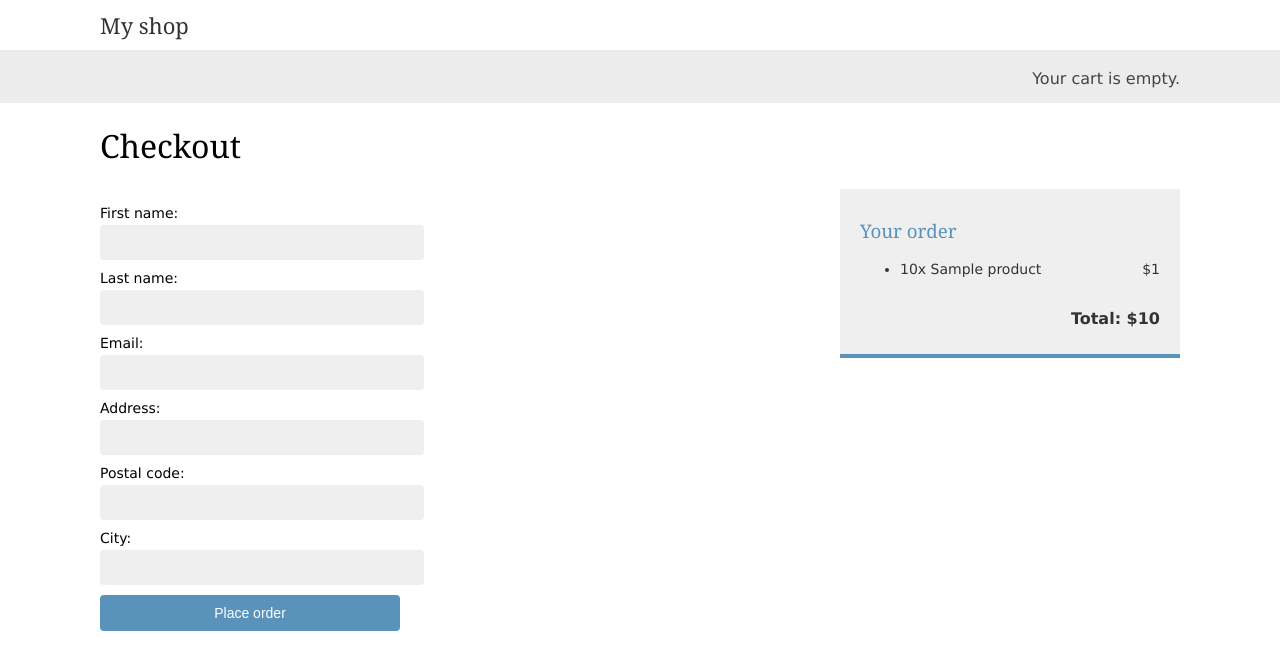
After one commit to codingEzio/code_py_bookreview_django2_by_example, a Django app: template djbShopNew/myshop/templates/orders/order/create.html in a window 1280 px wide. The commit adds this page. Shown: the top 670 px of the page. Run offline with Django 3.2, Linux system fonts and the light colour scheme; tables that the repository leaves empty hold one stand-in row (values such as "Sample post"); the template is opened without the code that fills it: values that come from a table or form of the project are taken from there, most other values are stand-ins (such as "Sample title", 1, 10 or a date in 2020); some libraries are stand-ins or nearby versions.

Commit message:
Add template for view 'order_create' (fill out & done)

```diff
--- a/djbShopNew/myshop/templates/cart/detail.html
+++ b/djbShopNew/myshop/templates/cart/detail.html
@@ -66,6 +66,8 @@ Your shopping cart
     <a href="{% url 'shop:product_list' %}" class="button light">
         Continue shopping
     </a>
-    <a href="#" class="button">Checkout</a>
+    <a href="{% url 'orders:order_create' %}" class="button">
+        Checkout
+    </a>
 </p>
 {% endblock content %}
--- /dev/null
+++ b/djbShopNew/myshop/templates/orders/order/create.html
@@ -0,0 +1,27 @@
+{% extends 'shop/base.html' %}
+
+{% block title %}
+    Checkout
+{% endblock title %}
+
+{% block content %}
+    <h1>Checkout</h1>
+
+    <div class="order-info">
+        <h3>Your order</h3>
+        <ul>
+            {% for cart_inst in cart_session %}
+            <li>
+                {{ cart_inst.quantity }}x {{ cart_inst.product.name }}
+                <span>${{ cart_inst.total_price }}</span>
+            </li>
+            {% endfor %}
+        </ul>
+        <p>Total: ${{ cart_session.get_total_price }}</p>
+    </div>
+
+    <form action="." method="post" class="order-form">
+        {{ order_create_form.as_p }}
+        <p><input type="submit" value="Place order"></p> {% csrf_token %}
+    </form>
+{% endblock content %}
```
Also changed, not shown: djbShopNew/myshop/templates/orders/order/created.html (added, +13 -0 lines).
